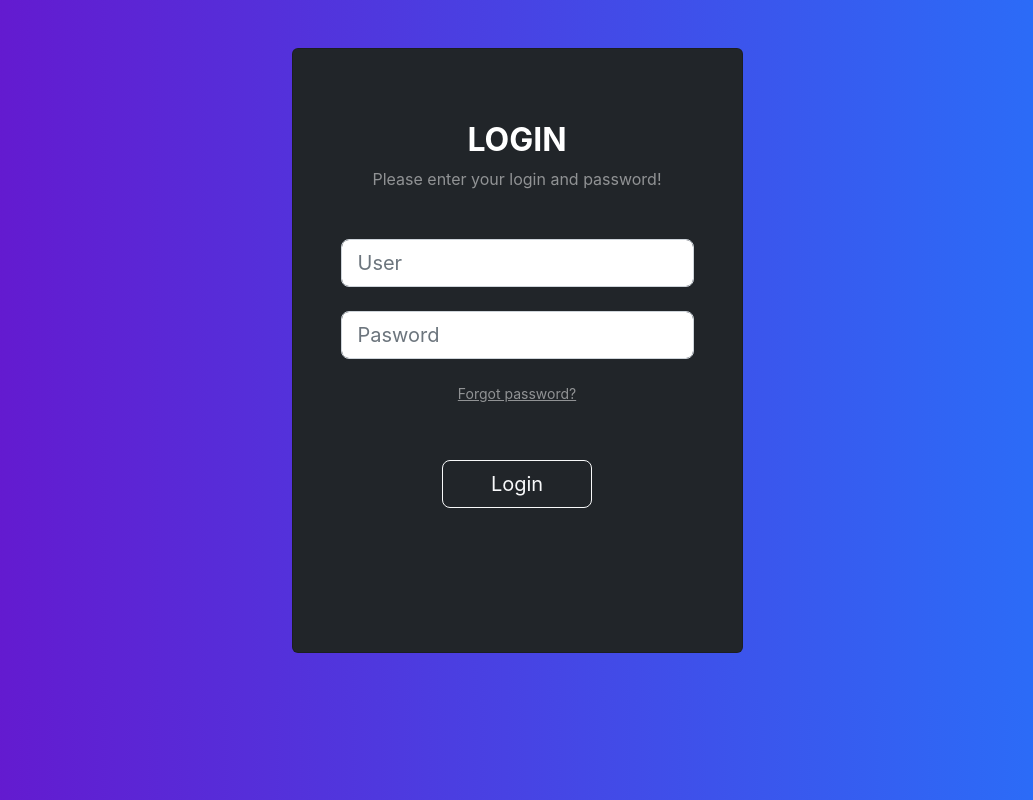
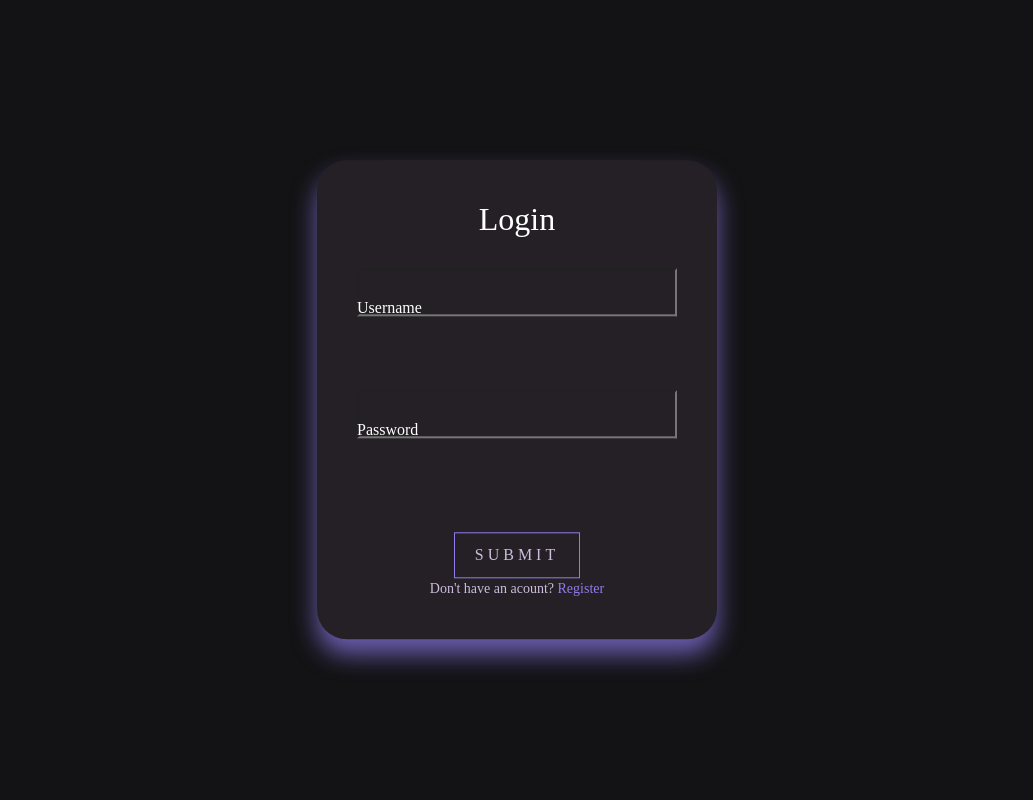
Before and after one commit to Isael1997/login-page, a React (Create React App) app: page / in a window 1280 px wide. Shown: the whole page, without its empty margins (123-1156 px from the left). Built offline with nearby package versions, Linux system fonts and the light colour scheme.

Commit message:
El login tiene un buen disenio, falta el registro

```diff
--- a/src/App.css
+++ b/src/App.css
@@ -1,14 +1,19 @@
-body {
-  /* fallback for old browsers */
+/*body {
+  // fallback for old browsers
   background: #6a11cb;
 
-  /* Chrome 10-25, Safari 5.1-6 */
-  background: -webkit-linear-gradient(to right, rgba(106, 17, 203, 1), rgba(37, 117, 252, 1));
-
+  // Chrome 10-25, Safari 5.1-6
+  background: -webkit-linear-gradient(
+    to right,
+    rgba(106, 17, 203, 1),
+    rgba(37, 117, 252, 1)
+  );
+*/
   /* W3C, IE 10+/ Edge, Firefox 16+, Chrome 26+, Opera 12+, Safari 7+ */
-  background: linear-gradient(to right, rgba(106, 17, 203, 1), rgba(37, 117, 252, 1))
-  }
-
-  .card .bg-dark .text-white{
-    border-radius: 3rem;
-  }
+/*  background: linear-gradient(
+    to right,
+    rgba(106, 17, 203, 1),
+    rgba(37, 117, 252, 1)
+  );
+}
+*/
--- a/src/App.js
+++ b/src/App.js
@@ -1,41 +1,9 @@
 import React from "react";
 import "./App.css";
-
+import Login from "./Login.js";
 
 export default function App() {
   return (
-    <div>
-
-      <section className="vh-50 gradient-custom">
-        <div className="container py-5 h-50">
-          <div className="row d-flex justify-content-center align-items-center h-50">
-            <div className="col-12 col-md-8 col-lg-6 col-xl-5">
-              <div className="card bg-dark text-white">
-                <div className="card-body p-5 text-center">
-
-                  <div className="mb-md-5 mt-md-4 pb-5">
-                    <h2 className="fw-bold mb-2 text-uppercase">Login</h2>
-                    <p className="text-white-50 mb-5">Please enter your login and password!</p>
-
-                    <div className="form-outline form-white mb-4">
-                      <input type="text" className="form-control form-control-lg" placeholder="User"/>
-                    </div>
-
-                    <div className="form-outline form-white mb-4">
-                      <input type="password" className="form-control form-control-lg" placeholder="Pasword"/>
-                    </div>
-
-                    <p className="small mb-5 pb-lg-2"><a className="text-white-50" href="#!">Forgot password?</a></p>
-
-                    <button className="btn btn-outline-light btn-lg px-5" type="submit">Login</button>
-                  </div>
-                </div>
-              </div>
-            </div>
-          </div>
-        </div>
-      </section>
-
-    </div>
+    <Login/>
   );
 }
--- /dev/null
+++ b/src/Login.css
@@ -0,0 +1,95 @@
+body {
+    background: #131315;
+    font-family: var(--font-style);
+}
+
+.login-box {
+    position: absolute;
+    top: 50%;
+    left: 50%;
+    width: 400px;
+    padding: 40px;
+    transform: translate(-50%, -50%);
+    background: #242026;
+    box-shadow: 0 15px 25px rgba(143, 124, 236, 0.7);
+    border-radius: 30px;
+}
+
+.login-box h2 {
+    margin: 0 0 30px;
+    padding: 0;
+    color: #fff;
+    text-align: center;
+}
+
+.login-box .user-box input {
+    position: relative;
+    width: 100%;
+    padding: 10px;
+    font-size: 16px;
+    color: #fff;
+    margin-bottom: 30px;
+    outline: none;
+    background: transparent;
+}
+
+.login-box .user-box label {
+    position: relative;
+    left: 0;
+    top: -60px;
+    padding: 10px 0;
+    font-size: 16px;
+    color: #fff;
+    pointer-events: none;
+    transition: 0.5s;
+}
+
+.login-box .user-box input :focus-label,
+.login-box .user-box input :valid-label {
+    top: -85px;
+    left: 0;
+    color: #8f7cec;
+    font-size: 12px;
+}
+
+#submit {
+    padding: 10px 20px;
+    color: #cbbddb;
+    font-size: 16px;
+    text-decoration: none;
+    text-transform: uppercase;
+    overflow: hidden;
+    transition: 0.5s;
+    letter-spacing: 4px;
+    border: 1px solid #8f7cec;
+    margin: auto;
+}
+
+#submit:hover {
+    background: #8f7cec;
+    color: #fff;
+    border-radius: 5px;
+    box-shadow: 0 0 5px #8f7cec, 0 0 25px #8f7cec, 0 0 50px #8f7cec,
+        0 0 100px #8f8f8f;
+}
+
+.button-form {
+    display: flex;
+    flex-direction: row;
+    margin-top: 20px;
+}
+
+#register {
+    font-size: 14px;
+    text-decoration: none;
+    color: #cbbddb;
+    margin: auto;
+    width: 60%;
+    text-align: center;
+}
+
+#register a {
+    margin: auto;
+    color: #8f7cec;
+    text-decoration: none;
+}
--- a/src/Login.js
+++ b/src/Login.js
@@ -1,52 +1,32 @@
+
+import React from "react"
+import "./Login.css"
+
+
 export default function Login() {
 	return (
-        <div>
-            <section className="vh-100 gradient-custom">
-                <div className="container py-5 h-100">
-                    <div className="row d-flex justify-content-center align-items-center h-100">
-                        <div className="col-12 col-md-8 col-lg-6 col-xl-5">
-                            <div className="card bg-dark text-white" style="border-radius: 1rem;">
-                                <div className="card-body p-5 text-center">
+		<div className="login-box">
+			<h2>Login</h2>
+			<form>
 
-                                    <div className="mb-md-5 mt-md-4 pb-5">
-
-                                        <h2 className="fw-bold mb-2 text-uppercase">Login</h2>
-                                        <p className="text-white-50 mb-5">Please enter your login and password!</p>
-
-                                        <div className="form-outline form-white mb-4">
-                                            <input type="email" id="typeEmailX" class="form-control form-control-lg" />
-                                            <label className="form-label" for="typeEmailX">Email</label>
+				<div className="user-box">
+					<input type="text" name="" required="" />
+					<label>Username</label>
 				</div>
 
-                                        <div className="form-outline form-white mb-4">
-                                            <input type="password" id="typePasswordX" className="form-control form-control-lg" />
-                                            <label className="form-label" for="typePasswordX">Password</label>
+				<div className="user-box">
+					<input type="password" name="" required="" />
+					<label>Password</label>
 				</div>
 
-                                        <p className="small mb-5 pb-lg-2"><a className="text-white-50" href="#!">Forgot password?</a></p>
-
-                                        <button className="btn btn-outline-light btn-lg px-5" type="submit">Login</button>
-
-                                        <div className="d-flex justify-content-center text-center mt-4 pt-1">
-                                            <a href="#!" className="text-white"><i className="fab fa-facebook-f fa-lg"></i></a>
-                                            <a href="#!" className="text-white"><i className="fab fa-twitter fa-lg mx-4 px-2"></i></a>
-                                            <a href="#!" className="text-white"><i className="fab fa-google fa-lg"></i></a>
+				<div className="button-form">
+					<a id="submit" href="#">submit</a>
 				</div>
-
+				<div id="register">
+					Don't have an acount?
+					<a href="#"> Register</a>
 				</div>
-
-                                    <div>
-                                        <p className="mb-0">Don't have an account? <a href="#!" className="text-white-50 fw-bold">Sign Up</a>
-                                        </p>
-                                    </div>
-
-                                </div>
-                            </div>
-                        </div>
-                    </div>
-                </div>
-            </section>
-
+			</form>
 		</div>
 	)
 }
--- a/src/index.js
+++ b/src/index.js
@@ -2,7 +2,6 @@ import React from 'react';
 import ReactDOM from 'react-dom/client';
 import './index.css';
 import App from './App';
-import Login from './Login'
 
 
 const root = ReactDOM.createRoot(document.getElementById('root'));
```
Lines whose indentation alone changed are shown as unchanged.
